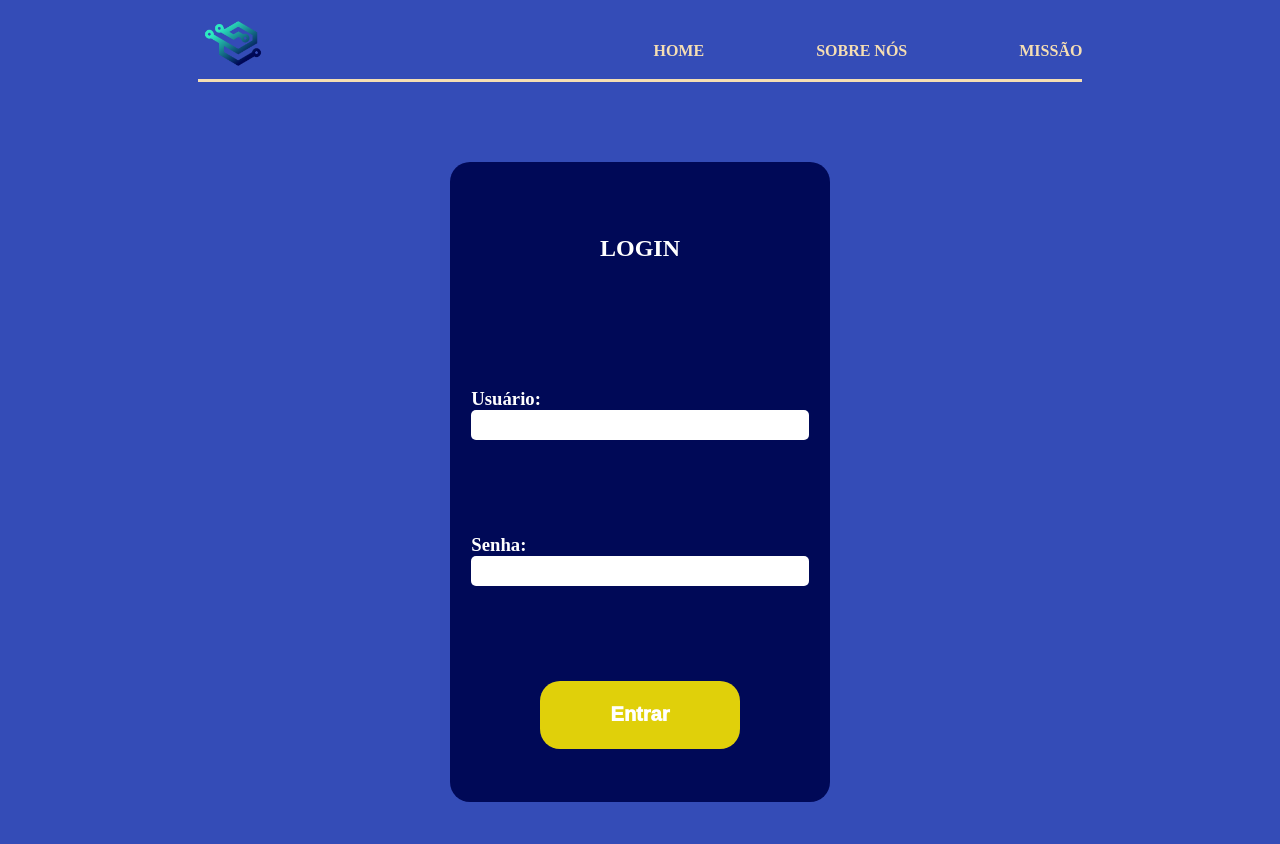
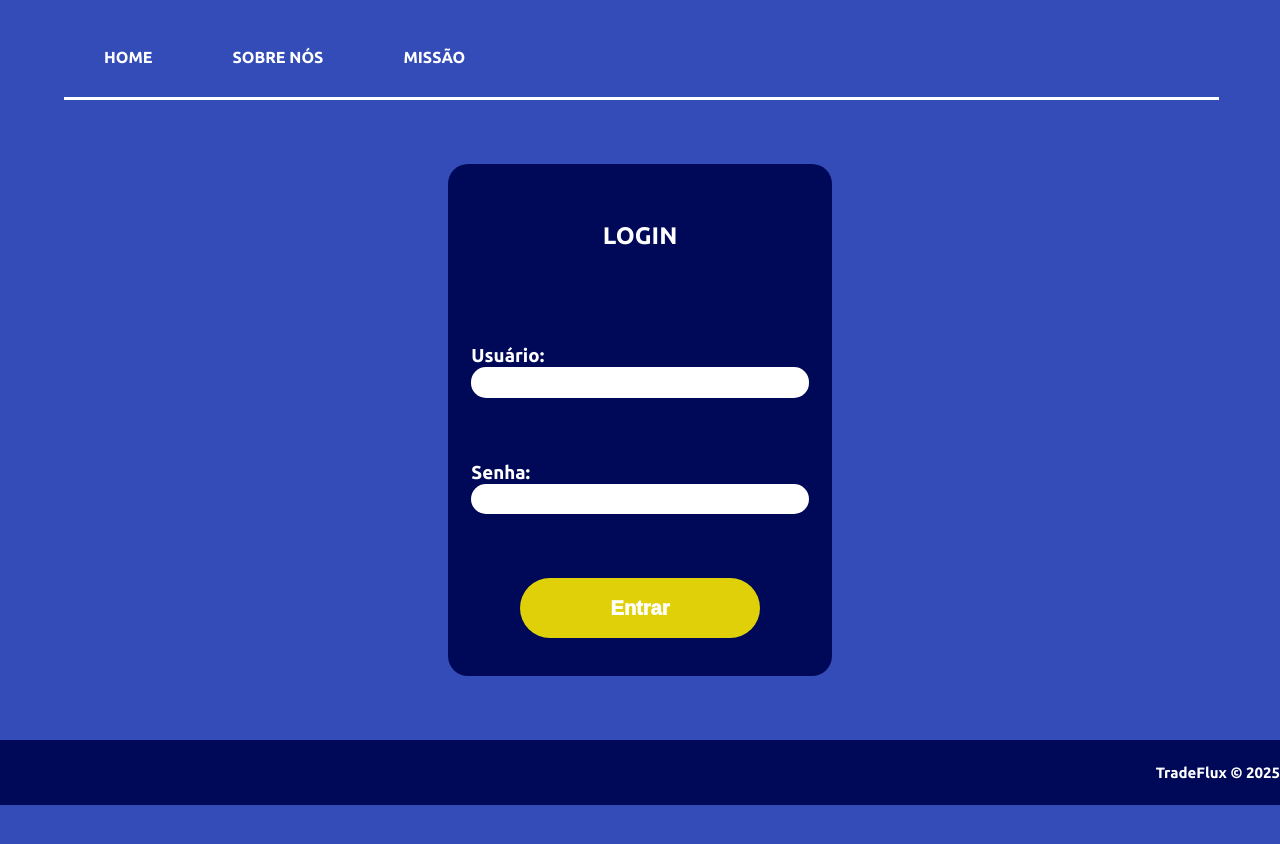
Before and after one commit to DinizSptech/TradeFlux, a plain HTML site: page html/login.html in a window 1280 px wide. After the commit the page ends 805 px from the top, so only its background shows below. Drawn offline with Linux system fonts and the light colour scheme.

Commit message:
ajustes no login

```diff
--- a/css/index.css
+++ b/css/index.css
@@ -3,6 +3,7 @@
 
 :root{
     --tamanho-header: 80px;
+    --tamanho-footer: 65px;
 }
 
 body{
@@ -83,3 +84,11 @@ body{
     color: white;
 
 }
+
+.footer {
+    background-color: #000957;
+    height: var(--tamanho-footer);
+    color: #fff;
+    display: flex;
+    font-size: 15px;
+}
--- a/css/login.css
+++ b/css/login.css
@@ -1,38 +1,52 @@
+@import url('https://fonts.googleapis.com/css2?family=Ubuntu:ital,wght@0,300;0,400;0,500;0,700;1,300;1,400;1,500;1,700&display=swap');
+
+:root{
+    --tamanho-header: 80px;
+    --tamanho-footer: 65px;
+}
+
 body{
     background-color: #344cb7;
+    color: white;
+    font-family: "Ubuntu", serif;
+    margin: 0px;
+    padding: 0px;
 }
 
 .header{
     display: flex;
     justify-content: center;
+    justify-content: space-between;
+    color: white;
+    margin-left: 5%;
+    height: 100px;
 }
 .nav-bar{
-    width: 70%;
+    width: 95%;
     display: flex;
     flex-direction: row;
     align-items: center;
     justify-content: space-between;
-    border-bottom: medium solid wheat;
+    border-bottom: medium solid white;
 }
 
 .lista-nav{
     list-style-type: none;
-    color: wheat;
+    color: white;
     font-weight: 800;
     font-family: inherit;
     display: flex;
     text-align: center;
-    column-gap: 7em;
+    column-gap: 5em;
     white-space: nowrap;
     margin-bottom: 0;
 }
 
 .container-menu{
     display: flex;
-    height: 50em;
+    height: 40em;
     justify-content: center;
     align-items: center;
-
 }
 
 .menu{
@@ -52,16 +66,16 @@ body{
 }
 .menu input{
     border: none;
-    border-radius: 5px;
+    border-radius: 15px;
     width: 25em;
     height: 70%;
 }
 
 .menu button{
-    height: 3.4em;
+    height: 3em;
     color: white;
-    width: 10em;
-    border-radius: 20px;
+    width: 12em;
+    border-radius: 30px;
     border: none;
     font-size: 20px;
     font-weight: 1000;
@@ -71,3 +85,13 @@ body{
 .logo{
     width: 8%;
 }
+
+.footer {
+    background-color: #000957;
+    height: var(--tamanho-footer);
+    color: #fff;
+    display: flex;
+    font-size: 15px;
+    justify-content: flex-end;
+    align-items: center;
+}
--- a/html/login.html
+++ b/html/login.html
@@ -9,7 +9,6 @@
 <body>
     <div class="header">
         <div class="nav-bar">
-            <img src="../assetes/TRADEFLUX__2_-removebg-preview 1.png" class="logo">
         <ul class="lista-nav">
             <li>HOME</li>
             <li>SOBRE NÓS</li>
@@ -26,10 +25,15 @@
             </div>
             <div>
                 <h3>Senha:</h3>
-                <input type="text">
+                <input type="password">
             </div>
             <button class="button">Entrar</button>
         </div>
     </div>
+
+    <div class="footer">
+          <h4>TradeFlux &copy; 2025</h4>
+      </div>
 </body>
+
 </html>
```
